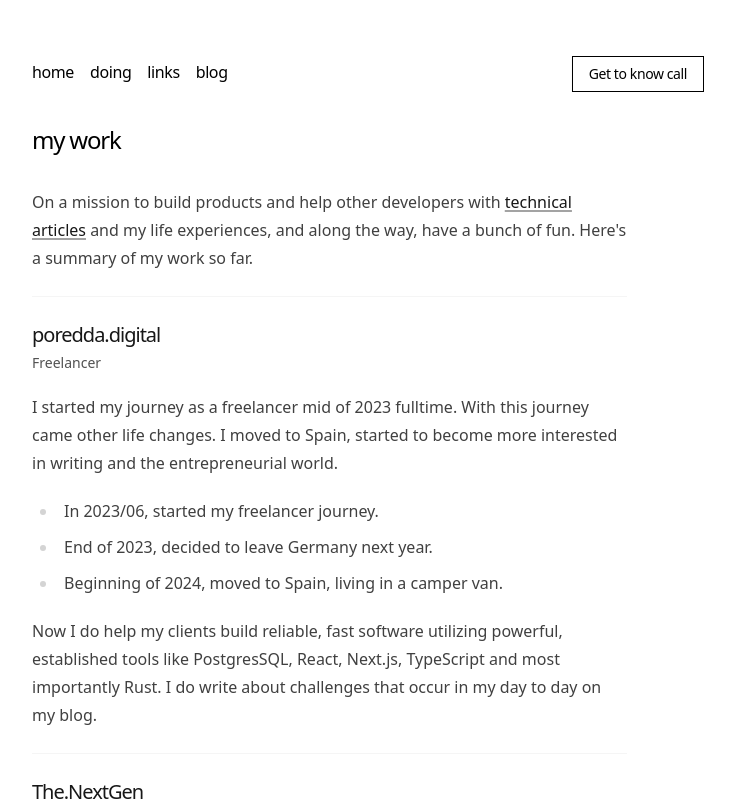
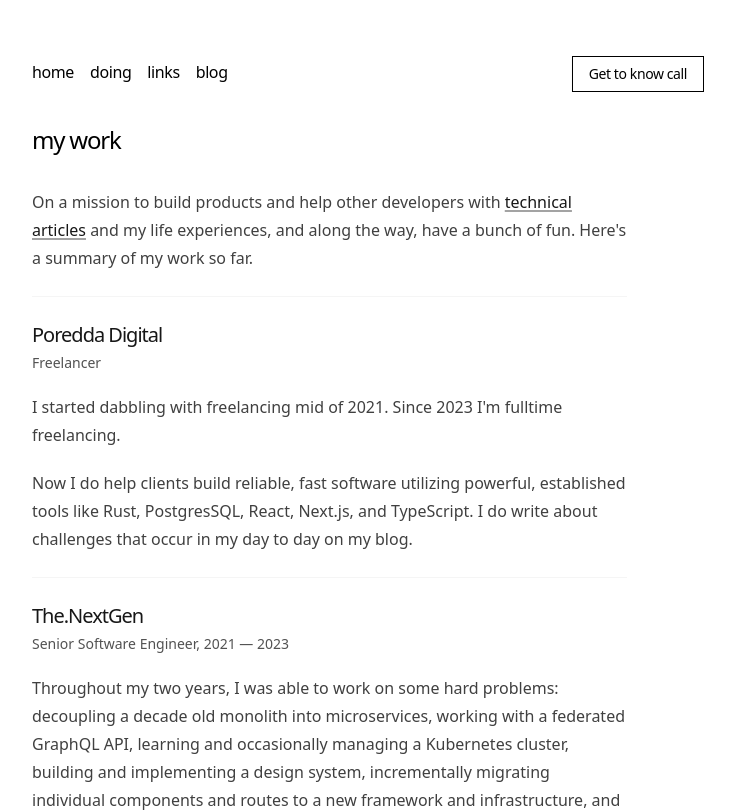
Before and after one commit to pascalporedda/www-pascal-poredda-de, a Next.js app: page /doing in a window 1280 px wide. Shown: the top 812 px of the page, without its empty margins (272-1007 px from the left). Built offline with nearby package versions, Linux system fonts and the light colour scheme.

Commit message:
fix some stuff

```diff
--- a/app/doing/page.tsx
+++ b/app/doing/page.tsx
@@ -19,26 +19,20 @@ export default function DoingPage() {
         </p>
         <hr className='my-6 border-neutral-100 dark:border-neutral-800' />
         <h2 className='font-medium text-xl mb-1 tracking-tighter'>
-          poredda.digital
+          Poredda Digital
         </h2>
         <p className='text-neutral-600 dark:text-neutral-400 text-sm'>
           Freelancer
         </p>
         <p>
-          I started my journey as a freelancer mid of 2023 fulltime. With this
-          journey came other life changes. I moved to Spain, started to become
-          more interested in writing and the entrepreneurial world.
+          I started dabbling with freelancing mid of 2021. Since 2023 I'm
+          fulltime freelancing.
         </p>
-        <ul>
-          <li>In 2023/06, started my freelancer journey.</li>
-          <li>End of 2023, decided to leave Germany next year.</li>
-          <li>Beginning of 2024, moved to Spain, living in a camper van.</li>
-        </ul>
         <p>
-          Now I do help my clients build reliable, fast software utilizing
-          powerful, established tools like PostgresSQL, React, Next.js,
-          TypeScript and most importantly Rust. I do write about challenges that
-          occur in my day to day on my blog.
+          Now I do help clients build reliable, fast software utilizing
+          powerful, established tools like Rust, PostgresSQL, React, Next.js,
+          and TypeScript. I do write about challenges that occur in my day to
+          day on my blog.
         </p>
         <hr className='my-6 border-neutral-100 dark:border-neutral-800' />
         <h2 className='font-medium text-xl mb-1 tracking-tighter'>
--- a/app/links/page.tsx
+++ b/app/links/page.tsx
@@ -28,8 +28,7 @@ export default function LinksPage() {
         </Avatar>
         <h1 className='text-white text-2xl font-bold'>Pascal Poredda</h1>
         <p className='text-gray-400 text-center max-w-md'>
-          Running a software agency in Germany making 15-20k p/m. On my way to
-          reach my freedom number of 3k USD p/m from own SaaS.
+          Building a software company, by building products. Rust Freelancer.
         </p>
         <p className='text-gray-500'>🇩🇪 CGN & 🇪🇸 BCN</p>
       </div>
@@ -57,13 +56,6 @@ export default function LinksPage() {
             <a href='https://notion-crm-export.com'>
               <BookOpenIcon className='mr-2 h-4 w-4' /> Notion CRM Export
             </a>
-          </Button>
-          <Button
-            variant='secondary'
-            className='w-full bg-gray-600/50 hover:bg-gray-600/70 text-white justify-start'
-            disabled>
-            <BookOpenIcon className='mr-2 h-4 w-4' /> Contractor-flow
-            (Discontinued)
           </Button>
           <Button
             variant='secondary'
```
